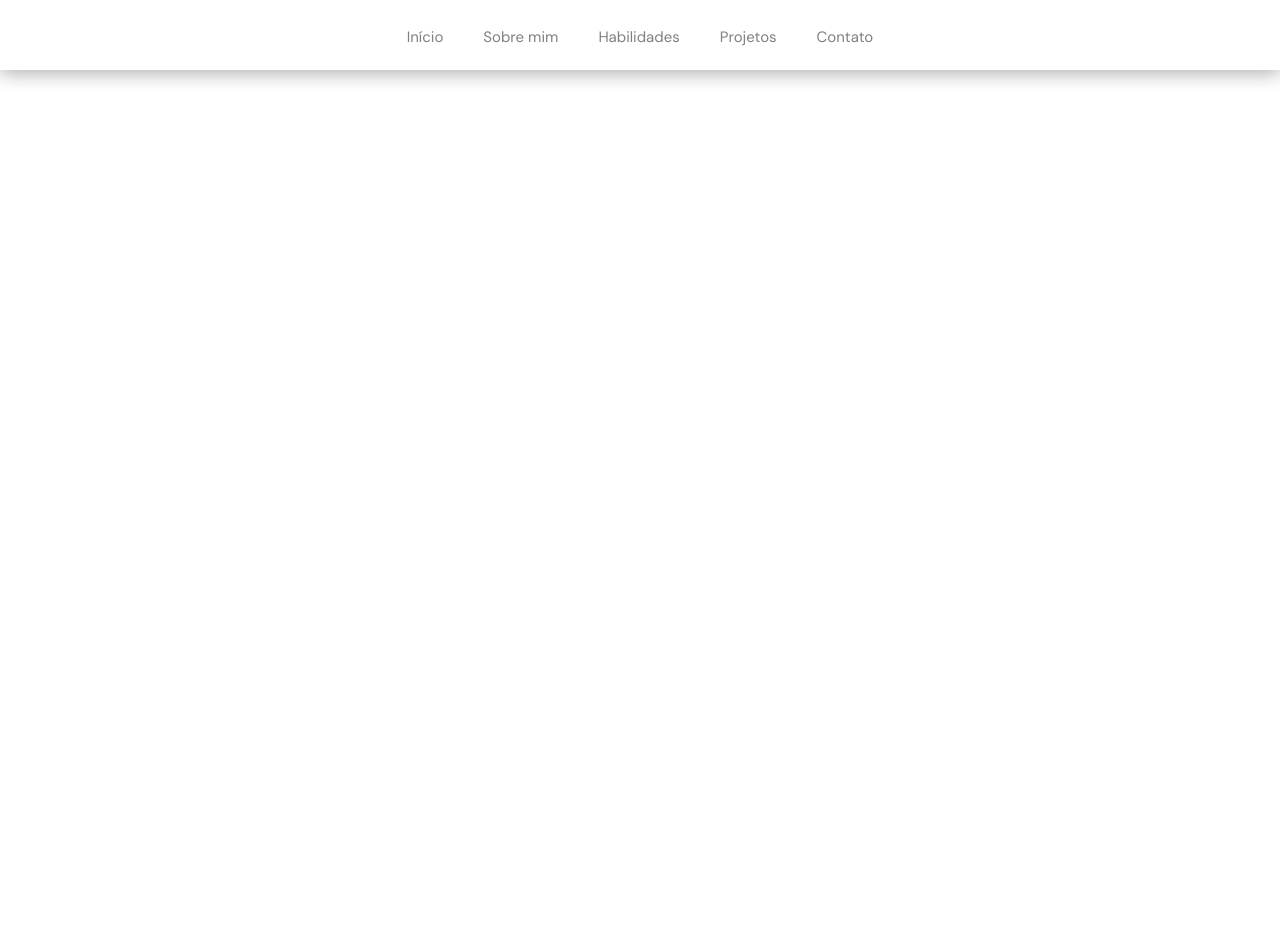
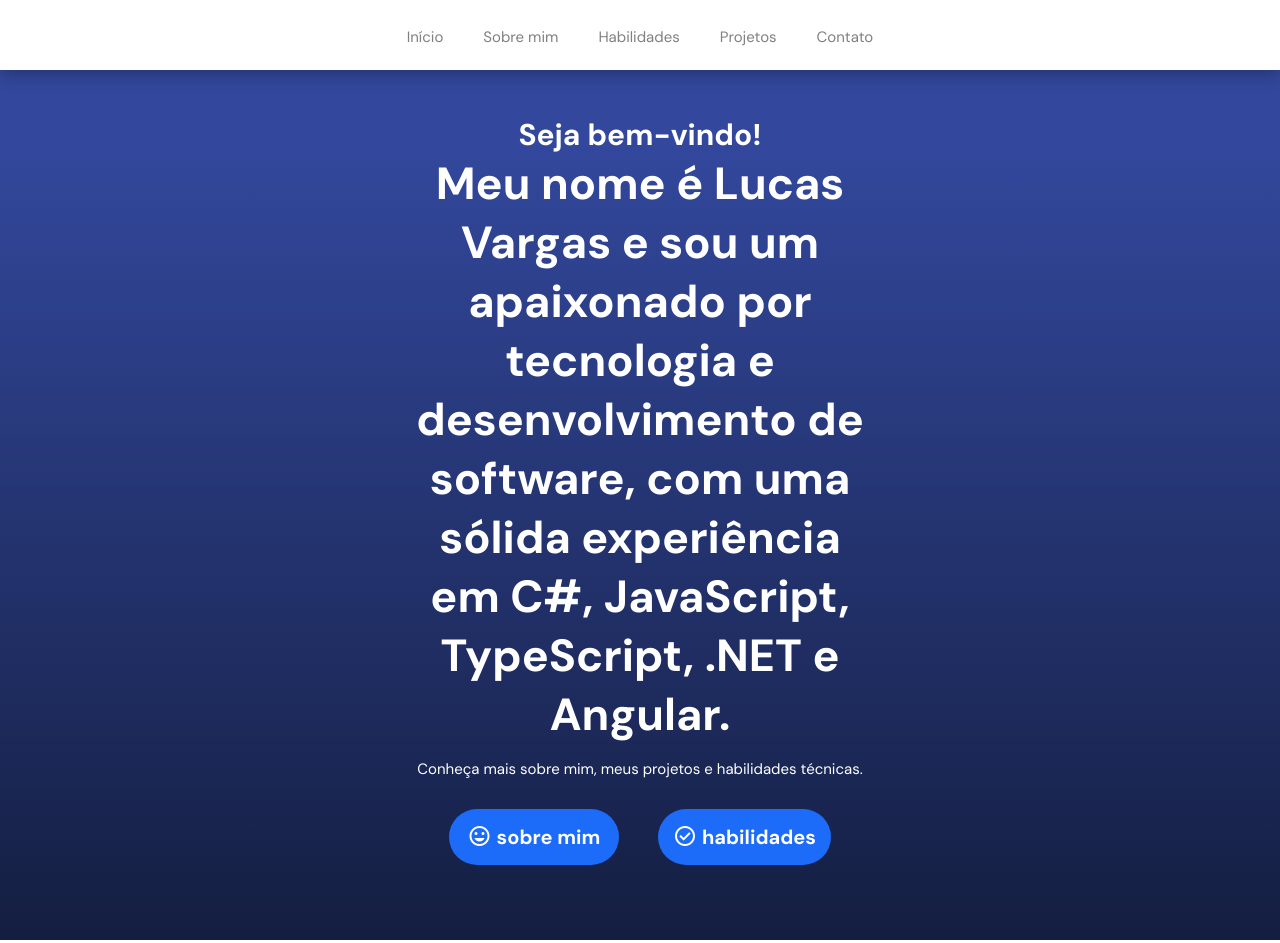
Before and after one commit to LucasDev07/portifolio-lucas, an Angular app: page / in a window 1280 px wide. Shown: the top 943 px of the page. Before the commit the page ends 800 px from the top, so only its background shows below. Built offline with nearby package versions, Linux system fonts and the light colour scheme.

Commit message:
box banner

```diff
--- a/src/app/home/home.component.css
+++ b/src/app/home/home.component.css
@@ -0,0 +1,72 @@
+/* box banner */
+
+.banner {
+    display: flex;
+    justify-content: center;
+    background: linear-gradient(180deg, var(--color-blue-2) 15%, var(--color-blue-3) 100%);
+    color: #fff;
+    padding-top: 70px;
+    text-align: center;
+}
+
+.banner .box {
+    display: flex;
+    flex-direction: column;
+    align-items: center;
+    padding: 45px 5px;
+}
+
+.banner .box .paragraph {
+    margin: 15px 0;
+    font-size: var(--font-size-5);
+    font-weight: 400;
+    color: #fff;
+}
+
+.banner .box .title1 {
+    font-size: var(--font-size-3);
+}
+
+.banner .box .title2 {
+    font-size: var(--font-size-1);
+    display: block;
+    max-width: 450px;
+}
+
+
+.banner .box .buttons {
+    display: flex;
+    align-items: center;
+    /*flex-wrap: wrap: permite que os itens flexíveis se quebrem em
+    várias linhas, se necessário.*/
+    flex-wrap: wrap;
+    margin: 15px 0;
+    width: 100%;
+    /* justify-content: space-evenly: atribui o espaço entre os itens
+     de um contêiner de forma uniforme. Isso significa que o espaço
+     entre cada item, bem como o espaço nas extremidades do contêiner,
+     será igual.*/
+    justify-content: space-evenly;
+}
+
+.banner .box .buttons a {
+    display: flex;
+    justify-content: center;
+    padding: 15px;
+    min-width: 170px;
+    border-radius: 35px;
+    margin: 0 5px 15px;
+    font-size: var(--font-size-4);
+    font-weight: 700;
+    background: var(--color-blue-1);
+    color: #fff;
+    text-decoration: none;
+}
+
+.banner .box .buttons a:hover {
+    background: var(--color-blue-2);
+}
+
+.banner .box .buttons a i {
+    margin-right: 5px;
+}
--- a/src/app/home/home.component.html
+++ b/src/app/home/home.component.html
@@ -1 +1,31 @@
-<p>home works!</p>
+<!--main: define o conteúdo principal de um documento ou aplicação.
+Esse conteúdo é aquele que está diretamente relacionado ao tópico
+central da página ou à funcionalidade principal da aplicação.-->
+<main>
+    <!--section: é usada para agrupar elementos de forma lógica e
+    semântica. -->
+    <section id="banner" class="banner">
+        <div class="box">
+            <h1>
+                <span class="title1">Seja bem-vindo!</span>
+                <span class="title2"> Meu nome é Lucas Vargas e sou um apaixonado por tecnologia e desenvolvimento de software, com uma sólida experiência em C#, JavaScript, TypeScript, .NET e Angular.</span>
+            </h1>
+
+            <p class="paragraph">Conheça mais sobre mim, meus projetos e habilidades técnicas.</p>
+
+            <div class="buttons">
+                <a href="#about">
+                    <i class="material-symbols-outlined">
+                    mood
+                </i>
+                sobre mim
+            </a>
+                <a href="#skils">
+                    <i class="material-symbols-outlined">
+                        check_circle
+                    </i>habilidades
+                </a>
+            </div>
+        </div>
+    </section>
+</main>
```
